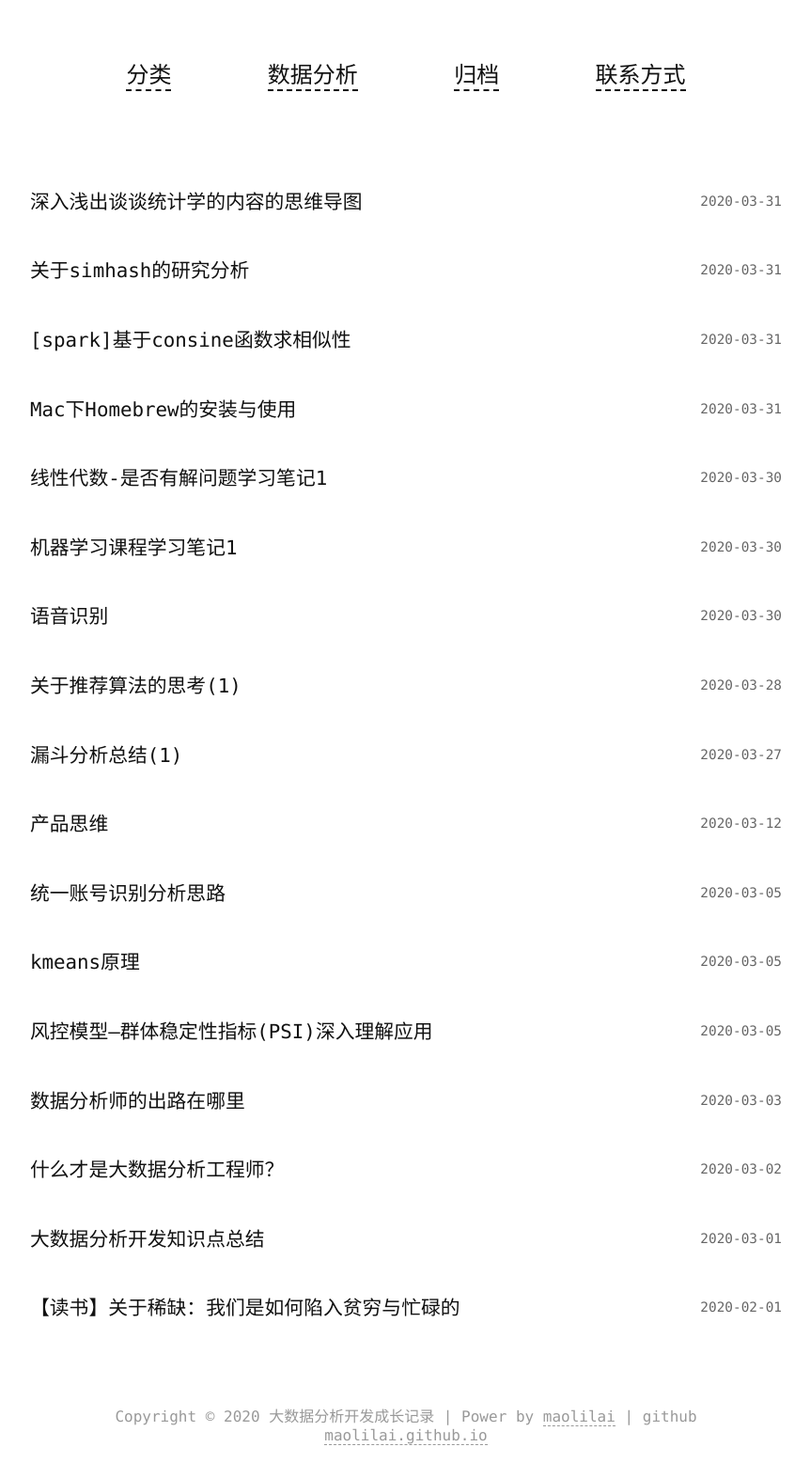
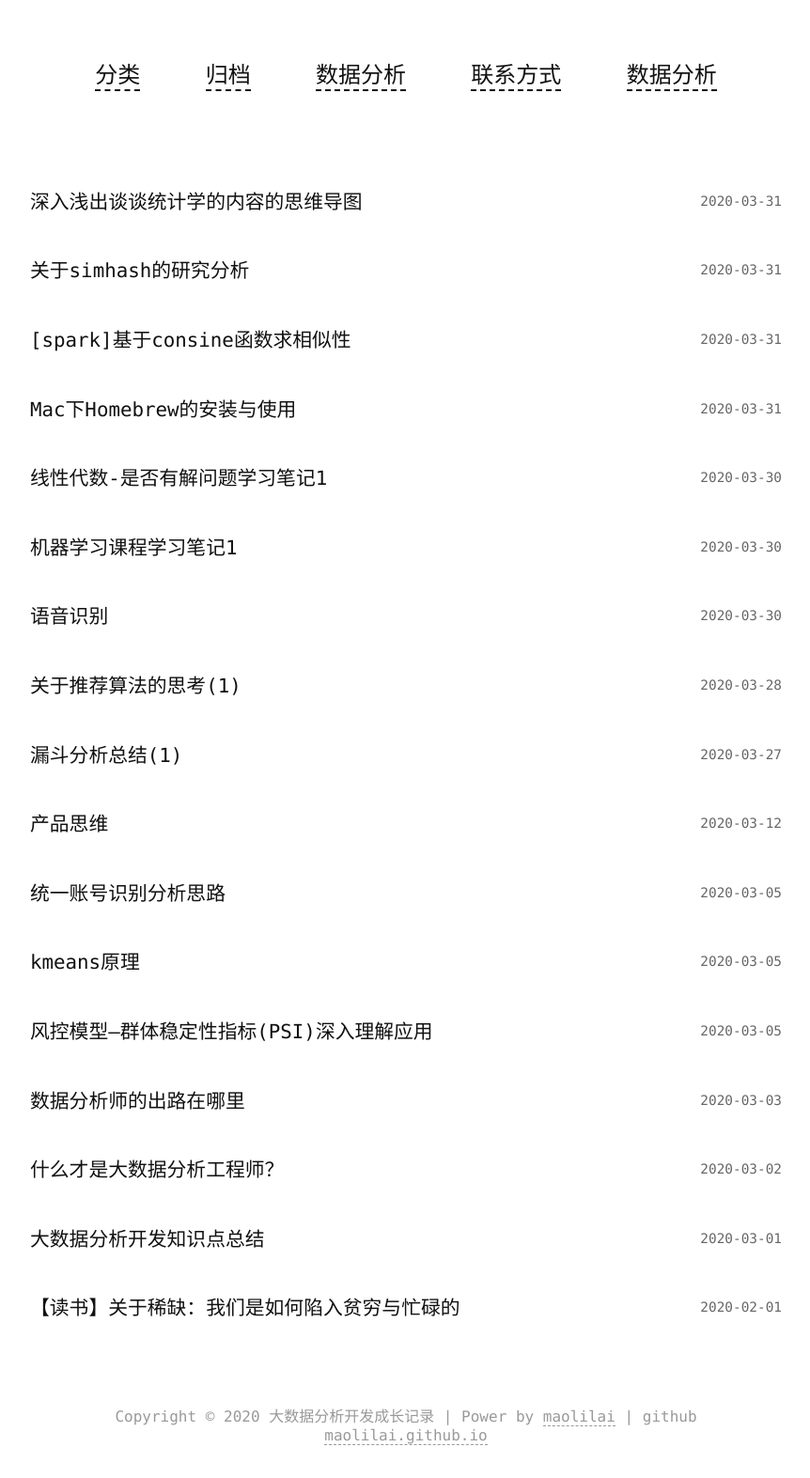
Before and after one commit to maolilai/maolilai.github.io, a Jekyll site: the page built from articles.md, in a window 1280 px wide. Shown: the whole page at 94% size, without its empty margins (208-1070 px from the left). Built offline with Jekyll 4.4.1, drawn with Linux system fonts in a browser that asks for light colours.

Commit message:
add files

```diff
--- a/_layouts/articles.html
+++ b/_layouts/articles.html
@@ -20,9 +20,10 @@
   <body>
     <div class="header">
       <a href="/categories">分类</a>
+      <a href="/archive">归档</a>
+      <a href="/post">数据分析</a>
+      <a href="/about">联系方式</a>
       <a href="/">{{ site.title }}</a>
-      <a href="/archive">归档</a>
-      <a href="/about">联系方式</a>
     </div>
 
     <div class="article-content">
```
Also changed, not shown: 1 other file.
